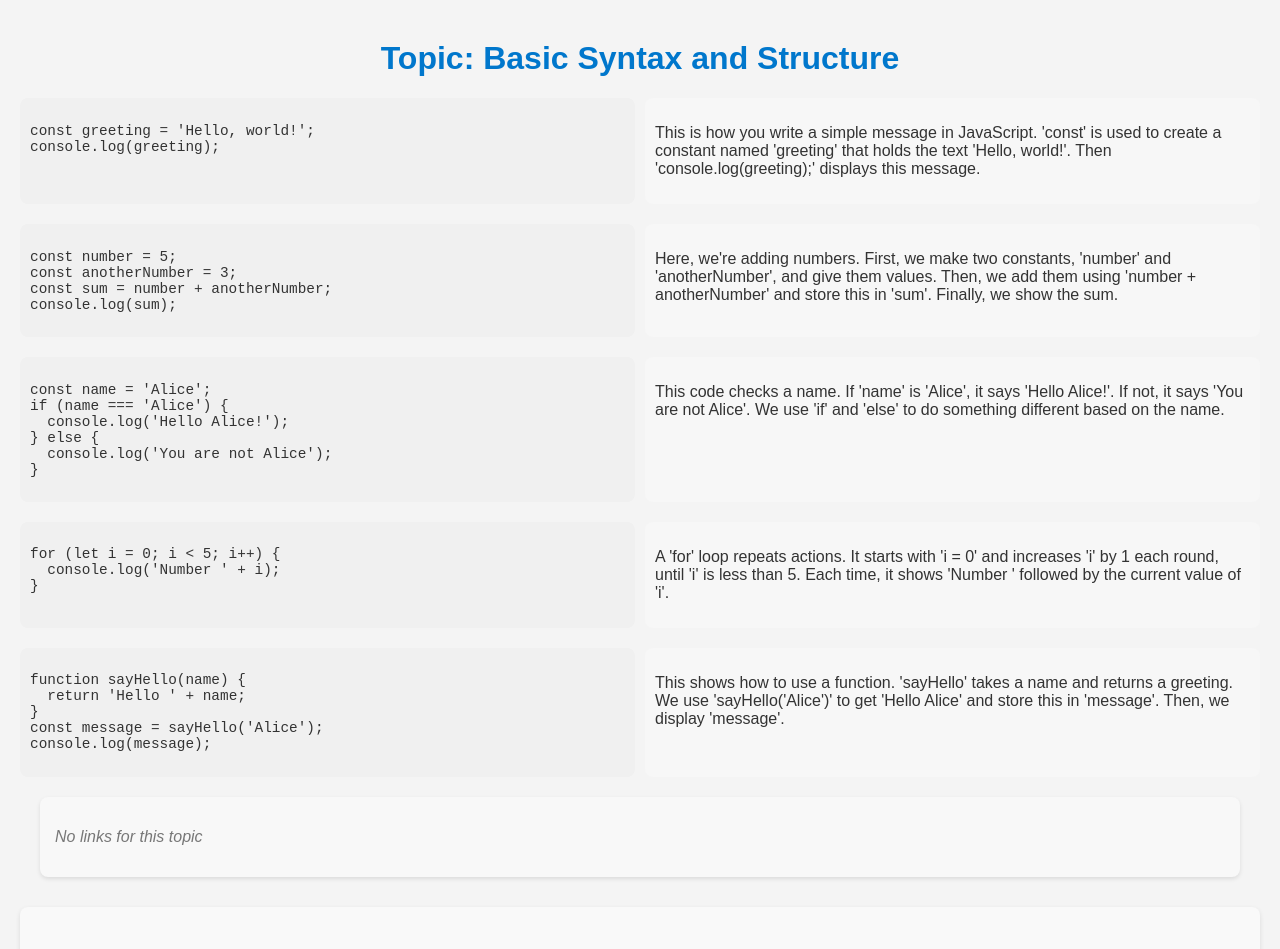
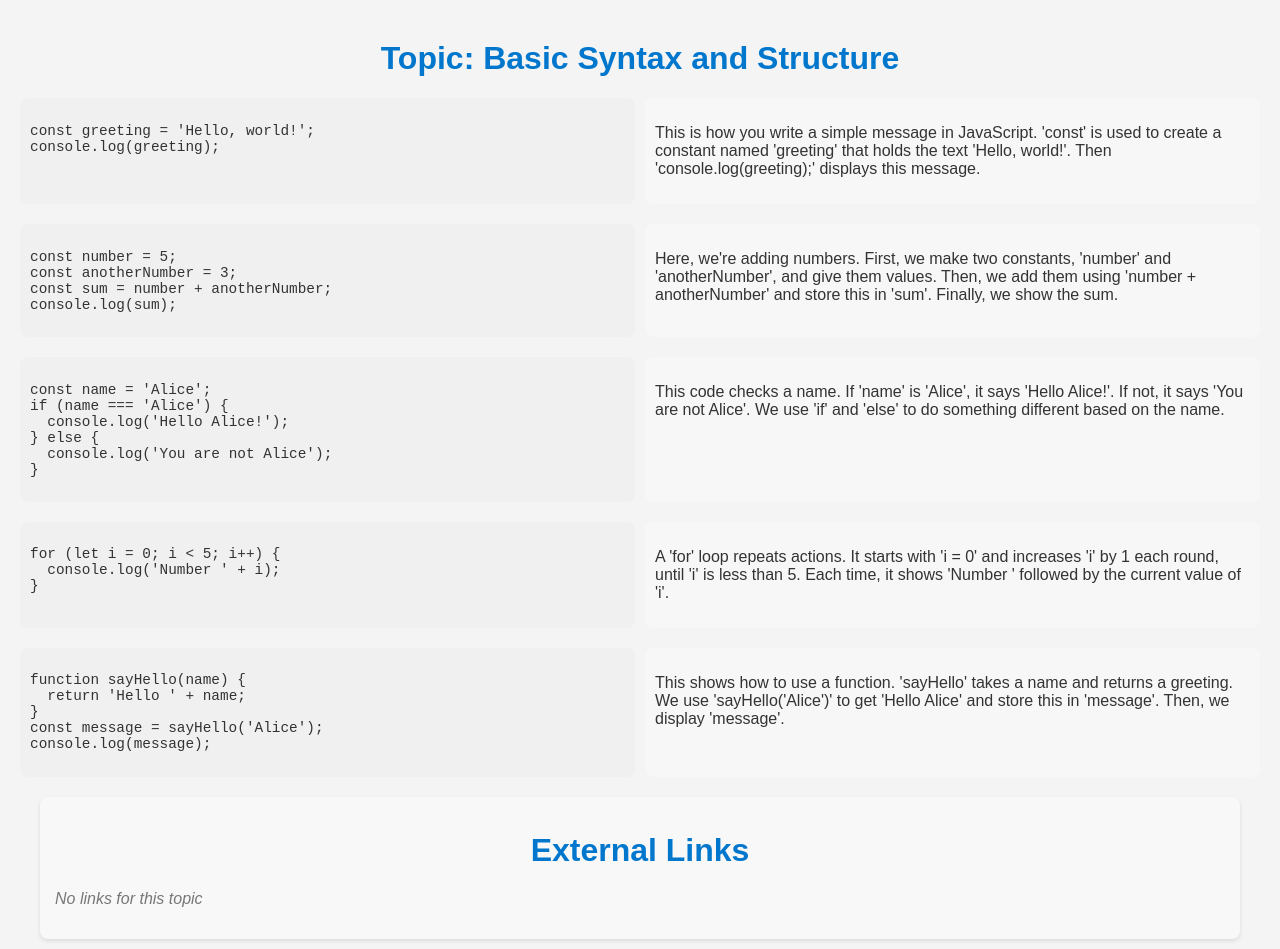
Before and after one commit to 10-4-pursuit/class-notes, a React (Create React App) app: page /skillsets/1/topics/1 in a window 1280 px wide. Shown: the top 949 px of the page. Built offline with nearby package versions, Linux system fonts and the light colour scheme.

Commit message:
add external links

```diff
--- a/src/components/TopicsShow.js
+++ b/src/components/TopicsShow.js
@@ -1,5 +1,5 @@
-import React from 'react';
-import { useParams } from 'react-router-dom';
+import React from "react";
+import { useParams } from "react-router-dom";
 
 import "./TopicsShow.css";
 
@@ -12,8 +12,8 @@ function TopicsShow() {
   let { id, topicId } = useParams();
   const samples = content[id][topicId] || [];
 
-  const topic = topics[id].find(t => t.id === Number(topicId));
-  const links = samples.links || [];
+  const topic = topics[id].find((t) => t.id === Number(topicId));
+  const links = topic.links || [];
   const exercises = topic.exercises || [];
 
   return (
@@ -30,26 +30,32 @@ function TopicsShow() {
         </div>
       ))}
       <div className="links-container">
-        {
-          links.length === 0 ? (
+        <h1>External Links</h1>
+        {links.length === 0 ? (
           <p className="no-links">No links for this topic</p>
         ) : (
           <ul>
             {links.map((link, index) => (
               <li key={index}>
-                  <a href={link.url} target="_blank" rel="noopener noreferrer">{link.title}</a>
+                <a href={link.url} target="_blank" rel="noopener noreferrer">
+                  {link.name}
+                </a>
               </li>
             ))}
           </ul>
-          )
-        }
+        )}
       </div>
       <div className="exercises-container">
         <h2 className="exercises-heading">Exercises</h2>
         <div className="exercise-card">
           {exercises.map((repo, index) => (
             <div key={index} className="exercise-item">
-              <a href={repo.url} target="_blank" rel="noopener noreferrer" className="exercise-link">
+              <a
+                href={repo.url}
+                target="_blank"
+                rel="noopener noreferrer"
+                className="exercise-link"
+              >
                 {repo}
               </a>
               {/* Include additional repo details if needed */}
--- a/src/data/topics.json
+++ b/src/data/topics.json
@@ -95,8 +95,7 @@
     {
       "id": 1,
       "title": "HTML Fundamentals",
-      "description": "Learn the basic structure of a webpage using HTML5. Understand elements, tags, attributes, and the document structure.",
-      "links": []
+      "description": "Learn the basic structure of a webpage using HTML5. Understand elements, tags, attributes, and the document structure."
     },
     {
       "id": 2,
@@ -168,93 +167,190 @@
         "https://github.com/10-4-pursuit/03-01-cra-intro",
         "https://github.com/10-4-pursuit/03-02-jsx-elements-practice",
         "https://github.com/10-4-pursuit/03-03-jsx-fragments-events"
+      ],
+      "links": [
+        {
+          "name": "Introduction to JSX by React Documentation",
+          "type": "documentation",
+          "url": "https://reactjs.org/docs/introducing-jsx.html"
+        },
+        {
+          "name": "JSX in Depth by React Documentation",
+          "type": "documentation",
+          "url": "https://reactjs.org/docs/jsx-in-depth.html"
+        }
       ]
     },
     {
       "id": 2,
       "title": "Props and State",
-      "description": "Explore how to pass data to components using props and manage internal state."
+      "description": "Explore how to pass data to components using props and manage internal state.",
+      "links": [
+        {
+          "name": "ReactJS Tutorial - Props and State by Academind",
+          "type": "video",
+          "url": "https://www.youtube.com/watch?v=O6P86uwfdR0"
+        },
+        {
+          "name": "ReactJS Tutorial - Understanding State & Props by The Net Ninja",
+          "type": "video",
+          "url": "https://www.youtube.com/watch?v=9U3IhLAnSxM"
+        }
+      ]
     },
     {
       "id": 3,
       "title": "Creating Functional Components",
-      "description": "Understand how to create and use functional components in React."
+      "description": "Understand how to create and use functional components in React.",
+      "links": [
+        {
+          "name": "ReactJS Tutorial - Functional Components by Codevolution",
+          "type": "video",
+          "url": "https://www.youtube.com/watch?v=7e5PNUUoFEU"
+        },
+        {
+          "name": "React Functional Components by The Net Ninja",
+          "type": "video",
+          "url": "https://www.youtube.com/watch?v=Z5iWr6Srsj8"
+        }
+      ]
     },
     {
       "id": 4,
       "title": "Class Components",
-      "description": "Learn about class components, their syntax, and when to use them over functional components."
+      "description": "Learn about class components, their syntax, and when to use them over functional components.",
+      "links": [
+        {
+          "name": "ReactJS Tutorial - Class Components by Programming with Mosh",
+          "type": "video",
+          "url": "https://www.youtube.com/watch?v=23bpWVTkDuI"
+        },
+        {
+          "name": "React Class Components by Codevolution",
+          "type": "video",
+          "url": "https://www.youtube.com/watch?v=bttnioOacEM"
+        }
+      ]
     },
-
     {
       "id": 5,
       "title": "useState Hook",
-      "description": "Learn about managing state in functional components using the useState hook."
+      "description": "Learn about managing state in functional components using the useState hook.",
+      "links": [
+        {
+          "name": "React Hooks Tutorial - useState() Hook by Academind",
+          "type": "video",
+          "url": "https://www.youtube.com/watch?v=O6P86uwfdR0"
+        }
+      ]
     },
     {
       "id": 6,
       "title": "useEffect Hook",
-      "description": "Understand the useEffect hook for side effects in functional components."
+      "description": "Understand the useEffect hook for side effects in functional components.",
+      "links": [
+        {
+          "name": "React Hooks Tutorial - useEffect() Hook by Academind",
+          "type": "video",
+          "url": "https://www.youtube.com/watch?v=0ZJgIjIuY7U"
+        }
+      ]
     },
     {
       "id": 7,
       "title": "Basic Routing",
-      "description": "Learn how to set up basic routing and navigate between pages in a React application."
+      "description": "Learn how to set up basic routing and navigate between pages in a React application.",
+      "links": [
+        {
+          "name": "React Router Tutorial | React For Beginners by Academind",
+          "type": "video",
+          "url": "https://www.youtube.com/watch?v=Law7wfdg_ls"
+        }
+      ]
     },
     {
       "id": 8,
       "title": "Route Parameters",
-      "description": "Understand how to use route parameters for dynamic routing."
+      "description": "Understand how to use route parameters for dynamic routing.",
+      "links": [
+        {
+          "name": "React Router Tutorial | Route Parameters by The Net Ninja",
+          "type": "video",
+          "url": "https://www.youtube.com/watch?v=Law7wfdg_ls"
+        }
+      ]
     },
     {
       "id": 9,
       "title": "Nested Routes",
-      "description": "Explore the concept of nested routes for complex application structures."
+      "description": "Explore the concept of nested routes for complex application structures.",
+      "links": [
+        {
+          "name": "React Router Nested Routes Tutorial by Codevolution",
+          "type": "video",
+          "url": "https://www.youtube.com/watch?v=Law7wfdg_ls"
+        }
+      ]
     },
     {
       "id": 10,
       "title": "Context API",
-      "description": "Learn about the Context API for prop drilling and state management across components."
+      "description": "Learn about the Context API for prop drilling and state management across components.",
+      "links": [
+        {
+          "name": "React Context & useContext() Hook Tutorial by Academind",
+          "type": "video",
+          "url": "https://www.youtube.com/watch?v=XLJN4JfniH4"
+        }
+      ]
     },
     {
       "id": 11,
       "title": "Using Axios for API Requests",
-      "description": "Understand how to make API requests using Axios, a promise-based HTTP client."
+      "description": "Understand how to make API requests using Axios, a promise-based HTTP client.",
+      "links": []
     },
     {
       "id": 12,
       "title": "Handling Async Operations",
-      "description": "Explore patterns for handling asynchronous operations and updating state accordingly."
+      "description": "Explore patterns for handling asynchronous operations and updating state accordingly.",
+      "links": []
     },
     {
       "id": 13,
       "title": "Mounting Phase",
-      "description": "Learn about the mounting phase in class components, including the constructor, render, and componentDidMount methods."
+      "description": "Learn about the mounting phase in class components, including the constructor, render, and componentDidMount methods.",
+      "links": []
     },
     {
       "id": 14,
       "title": "Updating Phase",
-      "description": "Understand the updating phase, focusing on how and when a component updates."
+      "description": "Understand the updating phase, focusing on how and when a component updates.",
+      "links": []
     },
     {
       "id": 15,
       "title": "Unmounting Phase",
-      "description": "Explore the unmounting phase, including the componentWillUnmount method."
+      "description": "Explore the unmounting phase, including the componentWillUnmount method.",
+      "links": []
     },
     {
       "id": 16,
       "title": "Higher-Order Components",
-      "description": "Learn about higher-order components (HOCs) for reusing component logic."
+      "description": "Learn about higher-order components (HOCs) for reusing component logic.",
+      "links": []
     },
     {
       "id": 17,
       "title": "Render Props",
-      "description": "Understand the render props pattern for sharing dynamic functionality between components."
+      "description": "Understand the render props pattern for sharing dynamic functionality between components.",
+      "links": []
     },
     {
       "id": 18,
       "title": "Compound Components",
-      "description": "Explore the compound component pattern for flexible component composition."
+      "description": "Explore the compound component pattern for flexible component composition.",
+      "links": []
     }
   ]
 }
```
Lines whose indentation alone changed are shown as unchanged.
